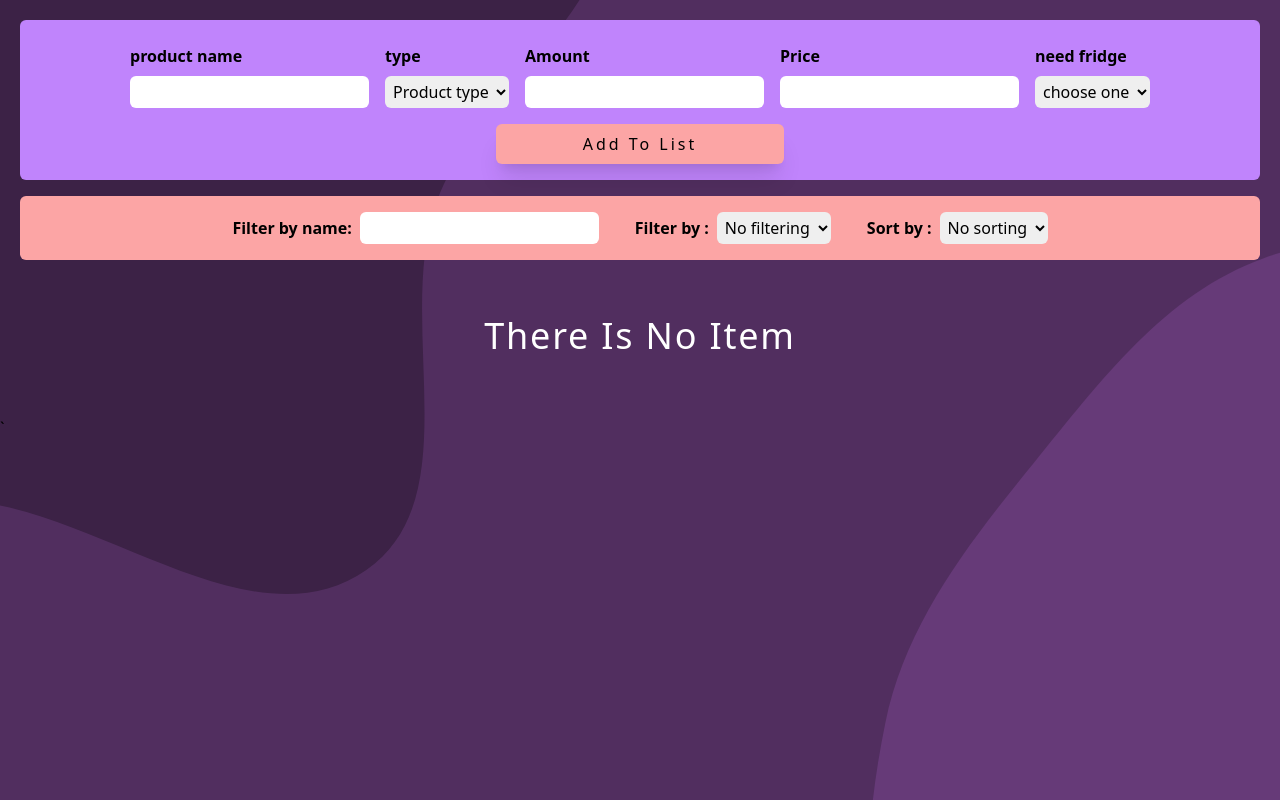
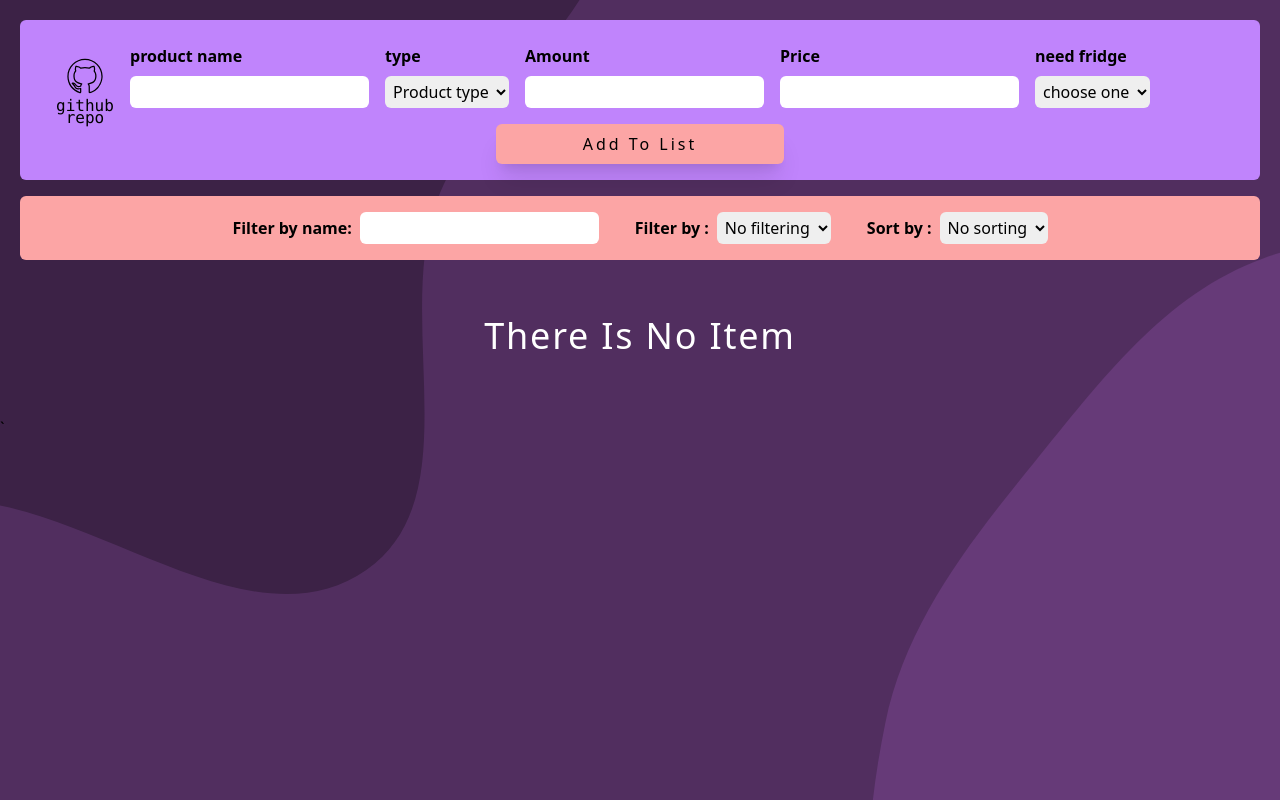
Before and after one commit to mohammadkhakshoor/shoppingList-tracker, a React (Vite) app: page / in a window 1280 px wide. Built offline with nearby package versions, Linux system fonts and the light colour scheme.

Commit message:
UPDATE: import and use of github component to show it in the UI

```diff
--- a/src/components/ProductForm.jsx
+++ b/src/components/ProductForm.jsx
@@ -2,6 +2,7 @@ import React from "react";
 import AddToList from "./AddToList";
 import { validation } from "./validationSchema";
 import { Formik, Field, Form, ErrorMessage } from "formik";
+import GithubRepo from "./GithubRepo";
 
 function ProductForm({ items, setItems, typesOfProducts }) {
   function onSubmit(values, actions) {
@@ -44,7 +45,8 @@ function ProductForm({ items, setItems, typesOfProducts }) {
         onSubmit={onSubmit}
       >
         {(props) => (
-          <div className="form-style">
+          <div className="form-style relative">
+            <GithubRepo />
             <Form className="flex flex-col gap-4">
               <div className="flex gap-4">
                 <div className="flex flex-col">
```
